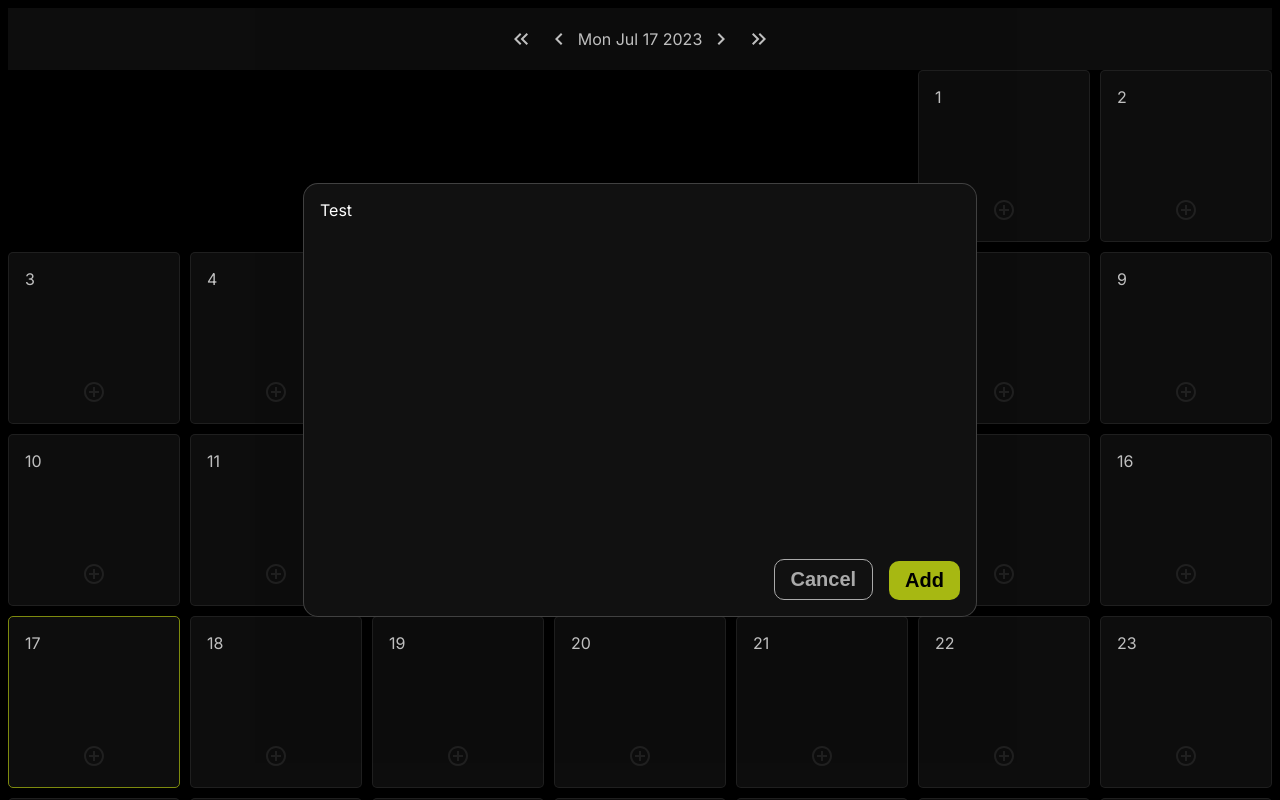
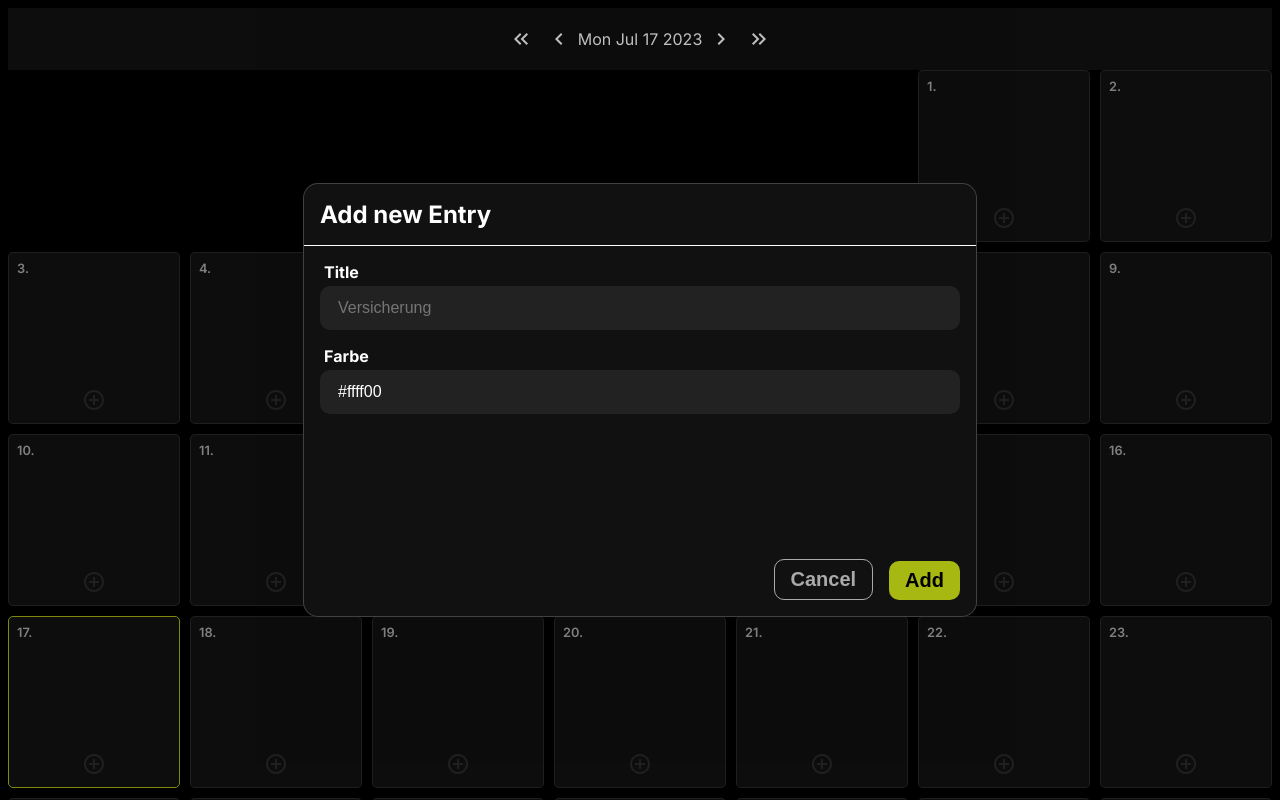
Before and after one commit to printNico/Finance-Calendar, a Next.js app: page / in a window 1280 px wide. Both pictures are taken after a click on the button 1004 px from the left and 210 px from the top of the page. Shown: the top 800 px of the page. Built offline with nearby package versions, Linux system fonts and the light colour scheme.

Commit message:
things changes

```diff
--- a/package.json
+++ b/package.json
@@ -19,10 +19,14 @@
     "next": "13.4.10",
     "polished": "^4.2.2",
     "react": "18.2.0",
+    "react-color": "^2.19.3",
     "react-dom": "18.2.0",
     "react-icons": "^4.10.1",
     "react-redux": "^8.1.1",
     "styled-components": "^6.0.4",
     "typescript": "5.1.6"
+  },
+  "devDependencies": {
+    "@types/react-color": "^3.0.6"
   }
 }
--- /dev/null
+++ b/src/components/Basic/ColorPicker/ColorPicker.tsx
@@ -0,0 +1,79 @@
+import styled from "styled-components";
+import TextField from "@/components/Basic/TextField/TextField";
+import {useEffect, useRef, useState} from "react";
+import {ChromePicker, ColorResult} from 'react-color';
+import useClickedOutsideEvent from "@/lib/useClickedOutsideEvent";
+
+
+const StyledColorPickerWrapper = styled.div`
+  position: relative;
+`
+
+const StyledTextField = styled(TextField)`
+`
+
+const StyledColorPickerContainer = styled.div`
+`
+
+const StyledChromePicker = styled(ChromePicker)`
+  position: absolute;
+
+  z-index: 1;
+
+  top: 0;
+  left: 0;
+`
+
+type ColorPickerProps = {
+    color?: string;
+    onColorChange?: (color: string) => void;
+}
+
+
+const ColorPicker = (props: ColorPickerProps) => {
+    const [showColorPicker, setShowColorPicker] = useState(false);
+    const [localColor, setLocalColor] = useState("#ffffff");
+
+    const onClickedOutside = () => {
+        setShowColorPicker(false);
+    }
+
+    const wrapperRef = useRef(null);
+    useClickedOutsideEvent(wrapperRef, onClickedOutside);
+
+    const onColorChangeEvent = (color: ColorResult) => {
+        let hexCode = color.hex;
+        if (props.onColorChange) {
+            props.onColorChange(hexCode);
+        }
+        setLocalColor(hexCode);
+    }
+
+    useEffect(() => {
+        setLocalColor(props.color ?? "#ffffff");
+    }, [props.color]);
+
+    return (
+        <>
+            <StyledColorPickerWrapper ref={wrapperRef}>
+                <StyledTextField
+                    label="Farbe"
+                    value={localColor}
+                    onClick={() => setShowColorPicker(!showColorPicker)}
+                />
+
+                {showColorPicker && (
+                    <StyledColorPickerContainer>
+                        <StyledChromePicker
+                            color={localColor}
+                            onChangeComplete={onColorChangeEvent}
+                            disableAlpha
+                        />
+                    </StyledColorPickerContainer>
+                )}
+            </StyledColorPickerWrapper>
+        </>
+    )
+}
+
+export default ColorPicker;
--- /dev/null
+++ b/src/components/Basic/TextField/TextField.tsx
@@ -0,0 +1,95 @@
+import styled from "styled-components";
+import {useEffect, useState} from "react";
+
+const StyledInputWrapper = styled.div`
+  display: flex;
+  flex-direction: column;
+  flex-wrap: nowrap;
+
+  align-items: flex-start;
+
+  width: 100%;
+`
+
+const StyledInputLabel = styled.label`
+  margin-left: .25rem;
+  margin-bottom: .25rem;
+
+  font-weight: bold;
+`
+
+const StyledInputContainer = styled.div`
+  background: ${props => props.theme.colors.background3};
+
+  width: 100%;
+
+  border-radius: 10px;
+`
+
+const StyledInput = styled.input`
+  background: none;
+  border: none;
+  color: white;
+
+  height: 100%;
+  width: 100%;
+
+  margin-inline: 1rem;
+  margin-block: .75rem;
+
+  font-size: 1rem;
+
+  &:focus, &::selection {
+    outline: none;
+  }
+`
+
+type TextFieldProps = {
+    label?: string
+    value?: string
+    placeholder?: string
+    onValueChange?: (value: string) => void
+    onClick?: () => void
+}
+
+const TextField = (props: TextFieldProps) => {
+    const [localValue, setLocalValue] = useState("");
+
+    const onClickEvent = () => {
+        if (props.onClick) {
+            props.onClick();
+        }
+    }
+
+    const onValueChangeEvent = (event: React.ChangeEvent<HTMLInputElement>) => {
+        const newValue = event.target.value;
+        if (props.onValueChange) {
+            if (newValue !== props.value) {
+                props.onValueChange(newValue)
+            }
+        }
+        setLocalValue(newValue);
+    }
+
+    useEffect(() => {
+        setLocalValue(props.value || "")
+    }, [props.value]);
+
+    return (
+        <StyledInputWrapper onClick={onClickEvent}>
+            <StyledInputLabel aria-label={props.label}>
+                {props.label}
+            </StyledInputLabel>
+
+            <StyledInputContainer>
+                <StyledInput
+                    value={localValue}
+                    placeholder={props.placeholder}
+                    onChange={onValueChangeEvent}
+                />
+            </StyledInputContainer>
+        </StyledInputWrapper>
+    )
+}
+
+export default TextField
--- a/src/components/Calendar/AddEntryDialog.tsx
+++ b/src/components/Calendar/AddEntryDialog.tsx
@@ -5,6 +5,12 @@ import styled from "styled-components";
 import {rgba} from "polished";
 import Card from "@/components/Basic/Card/Card";
 import Button from "@/components/Basic/Button/Button";
+import TextField from "@/components/Basic/TextField/TextField";
+import {useState} from "react";
+import ColorPicker from "@/components/Basic/ColorPicker/ColorPicker";
+import {Entry} from "@/lib/types/Entry";
+import {useDispatch} from "react-redux";
+import {addEntry} from "@/store/entriesSlice";
 
 const StyledDialog = styled(Dialog)`
   position: fixed;
@@ -33,7 +39,22 @@ const StyledCard = styled(Card)`
   flex-wrap: nowrap;
 
 `
+const StyledH1 = styled.h1`
+  font-size: 1.5rem;
+  font-weight: bold;
+
+  margin-bottom: 1rem;
+`
+
+const StyledHr = styled.hr`
+  margin-inline: -1rem;
+  margin-bottom: 1rem;
+`
+
 const StyledContentContainer = styled.div`
+    div:not(:last-child) {
+        margin-bottom: 1rem;
+    }
 `
 
 const StyledActionContainer = styled.div`
@@ -51,22 +72,54 @@ const StyledActionContainer = styled.div`
 type DialogProps = {
     show: boolean;
     onClose?: () => void;
+    onAdd?: (entry: Entry) => void;
 }
 
 const AddEntryDialog = ({show = false, ...props}: DialogProps) => {
+    const [title, setTitle] = useState("");
+    const [color, setColor] = useState("#ffff00");
+
     const onCloseEvent = () => {
         if (props.onClose) props.onClose();
+    }
+
+    const onAddEntryEvent = () => {
+        if(!title || title === "") return;
+        if(!color || color === "") return;
+
+        const newEntry: Entry = {
+            title: title,
+            color: color
+        } as Entry;
+
+        if (props.onAdd) props.onAdd(newEntry);
     }
 
     return (
         <StyledDialog open={show} onClose={onCloseEvent}>
             <StyledCard>
                 <StyledContentContainer>
-                    <h1>Test</h1>
+                    <StyledH1>
+                        Add new Entry
+                    </StyledH1>
+
+                    <StyledHr/>
+
+                    <TextField
+                        label="Title"
+                        placeholder="Versicherung"
+                        value={title}
+                        onValueChange={setTitle}
+                    />
+
+                    <ColorPicker
+                        color={color}
+                        onColorChange={setColor}
+                    />
                 </StyledContentContainer>
                 <StyledActionContainer>
                     <Button label="Cancel" onClick={onCloseEvent} $outlined/>
-                    <Button label="Add" $primary/>
+                    <Button label="Add" onClick={onAddEntryEvent} $primary/>
                 </StyledActionContainer>
             </StyledCard>
         </StyledDialog>
--- a/src/components/Calendar/Calendar.tsx
+++ b/src/components/Calendar/Calendar.tsx
@@ -9,10 +9,10 @@ const StyledContainerGrid = styled.div`
   display: grid;
 
   gap: 10px;
-  grid-template-columns: repeat(7, 1fr);
+  grid-template-columns: repeat(7, minmax(0, 1fr));
 
   @media (max-width: ${props => props.theme.breakpoints.sm}) {
-    grid-template-columns: repeat(1, 1fr);
+    grid-template-columns: repeat(1, minmax(0, 1fr));
   }
 `
 
--- a/src/components/Calendar/CalendarDay.tsx
+++ b/src/components/Calendar/CalendarDay.tsx
@@ -9,6 +9,16 @@ import {Entry} from "@/lib/types/Entry";
 import {RootState} from "@/store/store";
 import AddEntryDialog from "@/components/Calendar/AddEntryDialog";
 import {useState} from "react";
+import {readableColor} from "polished";
+
+const StyledHeaderContainer = styled.div`
+  font-size: .8rem;
+  font-weight: 600;
+
+  color: ${props => props.theme.colors.noColor};
+
+  margin-bottom: .4rem;
+`
 
 const StyledContentContainer = styled.div`
 
@@ -27,6 +37,8 @@ const StyledCard = styled(Card)`
   flex-direction: column;
   justify-content: space-between;
 
+  padding: .5rem;
+
   border: 1px solid rgba(255, 255, 255, 0.1);
   border-radius: 5px;
 
@@ -35,6 +47,22 @@ const StyledCard = styled(Card)`
       opacity: 1;
     }
   }
+`
+
+const StyledDayEntry = styled.div<{ $color: string }>`
+  background: ${props => props.$color};
+  color: ${props => readableColor(props.$color)};
+
+  border-radius: 5px;
+
+  height: 1rem;
+  overflow: hidden;
+
+  font-size: .8rem;
+  font-weight: 600;
+
+  padding: .25rem;
+  margin-bottom: .25rem;
 `
 
 type CalendarDayProps = {
@@ -58,17 +86,35 @@ const CalendarDay = (props: CalendarDayProps) => {
         setShowCreationDialog(true);
     }
 
+    const onAddEntryEvent = (entry: Entry) => {
+        entry.date = props.day.date.valueOf();
+        dispatch(addEntry(entry));
+        setShowCreationDialog(false)
+    }
+
     return (
         <>
-            <AddEntryDialog show={showCreationDialog} onClose={() => setShowCreationDialog(false)}/>
+            <AddEntryDialog
+                show={showCreationDialog}
+                onAdd={onAddEntryEvent}
+                onClose={() => setShowCreationDialog(false)}
+            />
             <StyledCard
                 className={props.className}
                 onClick={onCardClickEvent}
             >
-                <StyledContentContainer>
-                    {props.day.date.getDate()}
-                    {entries.map((entry, index) => <p key={index}>{entry.id}</p>)}
-                </StyledContentContainer>
+                <div>
+                    <StyledHeaderContainer>
+                        {props.day.date.getDate()}.
+                    </StyledHeaderContainer>
+                    <StyledContentContainer>
+                        {entries.map((entry, index) =>
+                            <StyledDayEntry $color={entry.color} key={index}>
+                                {entry.title}
+                            </StyledDayEntry>
+                        )}
+                    </StyledContentContainer>
+                </div>
                 <StyledActionsContainer>
                     <IconButton
                         Icon={<MdAddCircleOutline size='24px'/>}
--- a/src/lib/types/Entry.ts
+++ b/src/lib/types/Entry.ts
@@ -1,4 +1,6 @@
 export type Entry = {
     id: string
     date: number
+    title: string
+    color: string
 }
--- /dev/null
+++ b/src/lib/useClickedOutsideEvent.ts
@@ -0,0 +1,18 @@
+import {useEffect} from "react";
+
+const useClickedOutsideEvent = (ref: any, callback: () => void) => {
+    useEffect(() => {
+        function handleClickOutside(event: MouseEvent) {
+            if (ref.current && !ref.current.contains(event.target)) {
+                callback();
+            }
+        }
+
+        document.addEventListener("mousedown", handleClickOutside);
+        return () => {
+            document.removeEventListener("mousedown", handleClickOutside);
+        };
+    }, [ref]);
+}
+
+export default useClickedOutsideEvent;
```
Also changed, not shown: 1 other file (tests, documents, lock files or other folders).
